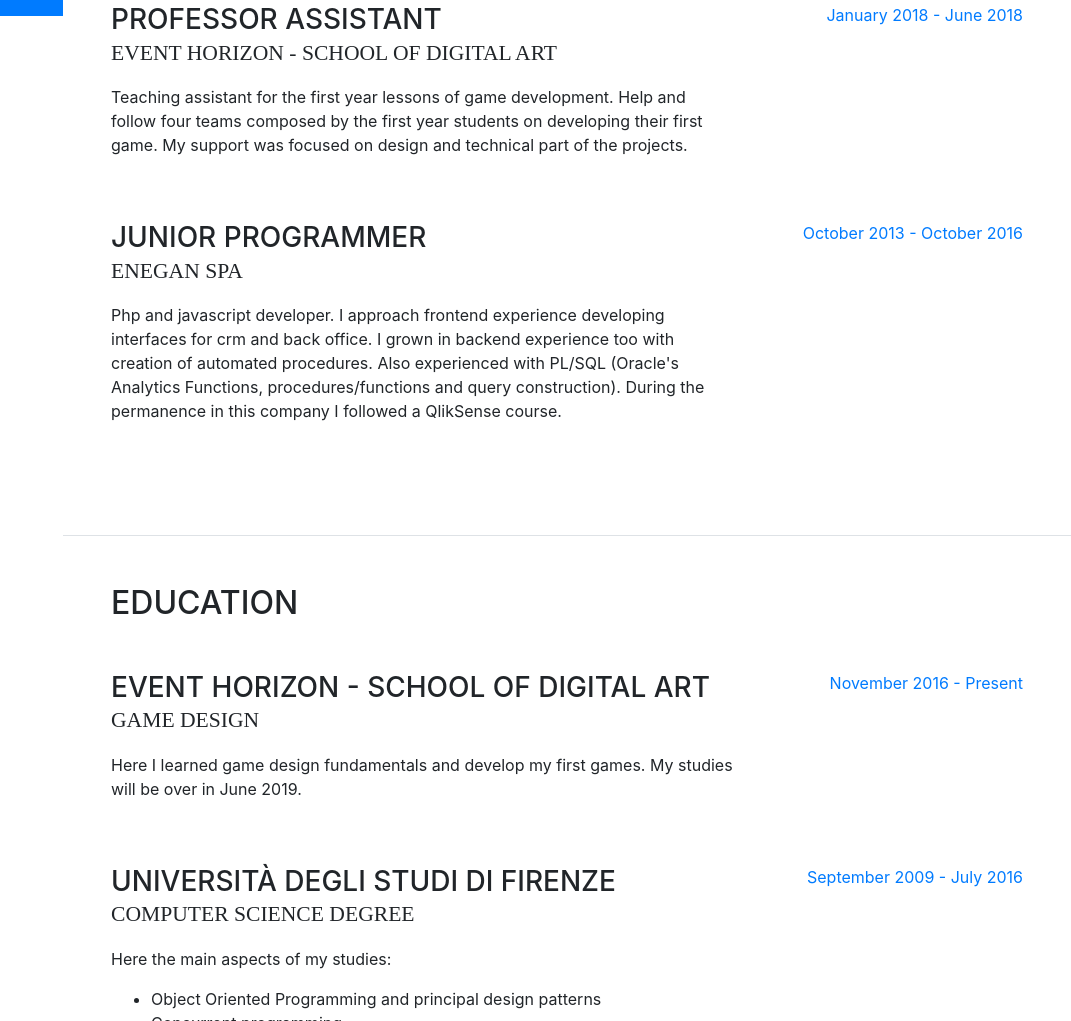
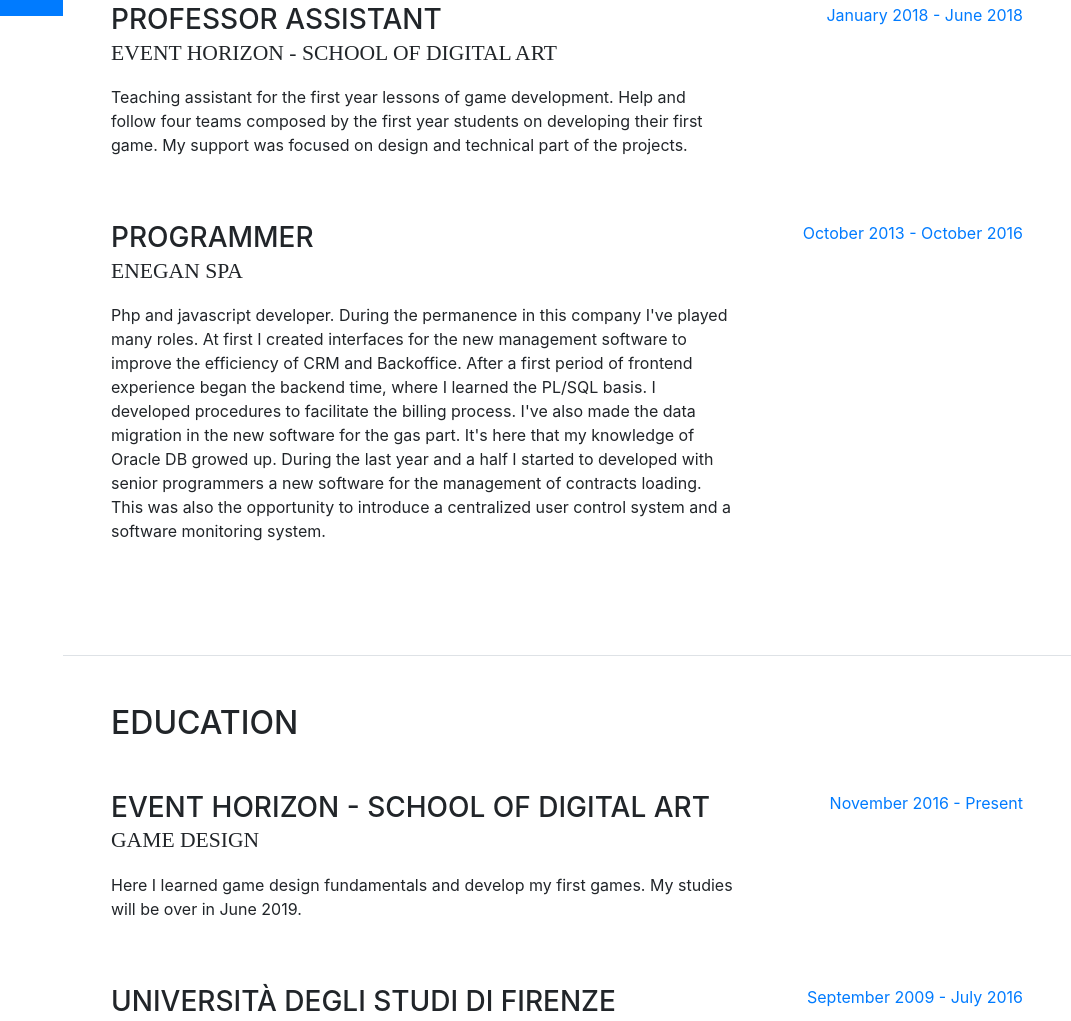
Before and after one commit to GiacomoSalvadori/giacomosalvadori.github.io, a website with bundled scripts: page index.html in a window 1280 px wide. Shown: the part 784-1805 px from the top of the page, without its empty margins (209-1280 px from the left). Built offline with nearby package versions, Linux system fonts and the light colour scheme; a web font is replaced by a local one.

Commit message:
Update index.html

```diff
--- a/index.html
+++ b/index.html
@@ -160,14 +160,14 @@
 
           <div class="resume-item d-flex flex-column flex-md-row mb-5">
             <div class="resume-content mr-auto">
-              <h3 class="mb-0">Junior programmer</h3>
+              <h3 class="mb-0">Programmer</h3>
               <div class="subheading mb-3">Enegan spa</div>
               <p>
-				Php and javascript developer. I approach frontend experience developing interfaces for crm and back office.
-				I grown in backend experience too with creation of automated procedures.
-				Also experienced with PL/SQL (Oracle's Analytics Functions, procedures/functions and query construction).
-				During the permanence in this company I followed a QlikSense course.
-			  </p>
+	      	Php and javascript developer. During the permanence in this company I've played many roles.
+		At first I created interfaces for the new management software to improve the efficiency of CRM and Backoffice.
+		After a first period of frontend experience began the backend time, where I learned the PL/SQL basis. I developed procedures to facilitate the billing process. I've also made the data migration in the new software for the gas part. It's here that my knowledge of Oracle DB growed up.
+		During the last year and a half I started to developed with senior programmers a new software for the management of contracts loading. This was also the opportunity to introduce a centralized user control system and a software monitoring system.
+	      </p>
             </div>
             <div class="resume-date text-md-right">
               <span class="text-primary">October 2013 - October 2016</span>
```
